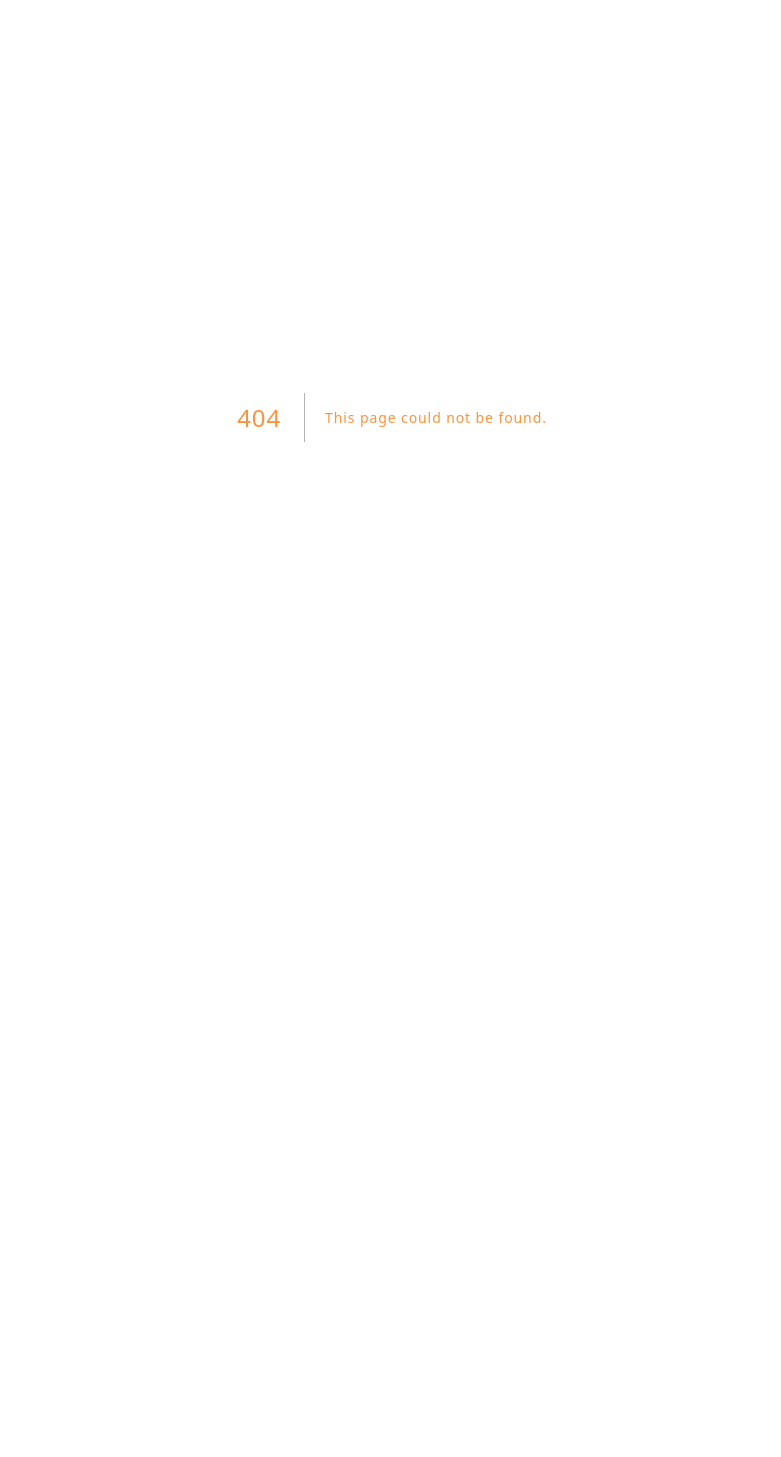
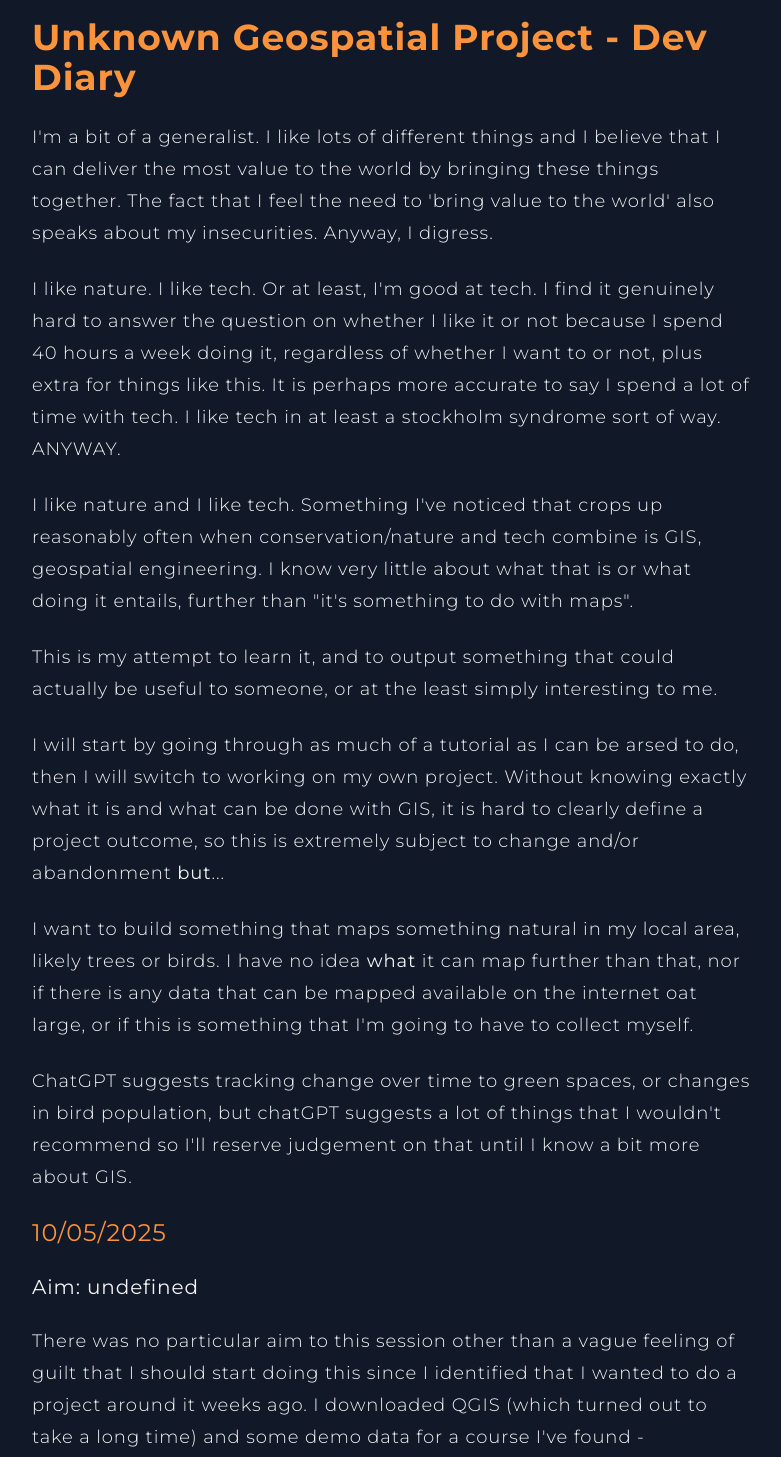
Before and after one commit to magpys/dan-blog, a Next.js app: page /posts/2025-05-geospatial-project-dev-diary in a window 1280 px wide. Before the commit this address had no page. Shown: the part 100-1557 px from the top of the page, without its empty margins (248-1029 px from the left). Before the commit the page ends 941 px from the top, so only its background shows below. Built offline with nearby package versions, Linux system fonts and the light colour scheme.

Commit message:
finish Capoeira dev diary, start geospatial engineering diary

```diff
--- a/app/posts/2025-01-river-and-antler/metadata.ts
+++ b/app/posts/2025-01-river-and-antler/metadata.ts
@@ -1,5 +1,5 @@
 export const metadata = {
   title: "The River and the Antler",
   postDate: new Date("2025-01-29"),
-  tags: ["writing"],
+  tags: ["writing", "nature"],
 };
--- a/app/posts/2025-05-capoeira-derby-dev-diary/page.mdx
+++ b/app/posts/2025-05-capoeira-derby-dev-diary/page.mdx
@@ -4,7 +4,7 @@ import Image from "next/image";
 
 I've begun this project because the old Capoeira website is not optimal, in a number of ways.
 
-First, it has no photos. This sort of thing needs to be 80% photos. Pictures speak a thousand words with these things.
+First, it has no photos. This sort of thing needs to be 80% photos. Pictures speak a thousand words.
 
 Second, the website theme feels out of date, and has subtle bugs that I don't know how to fix. I have no doubt I could
 improve the theme and work out the bugs, but given that it is built using wordpress, I also have no doubt that it would
@@ -251,3 +251,32 @@ It has been shared, and feedback has been received. It's mainly positive. Chris
 but that is all.
 
 Just waiting on Dave being free so that I can deploy it to the correct URL, then we're done!
+
+## 10/05/2025
+
+This dropped off my radar a bit but finally Dave and I were both free to get this thing live. Due to DNS propagation
+causing weird errors it took way longer than it should have, but it is now finally out there.
+
+# Summary
+
+It is out there. Initially I hoped I could have it done within a week. Two and a half months later, it has finally been
+deployed. So a little over the initial estimate. In fairness a lot of it was just getting two very busy people together
+in order to actually deploy the thing, it was functionally complete within about a week of work.
+
+And am I happy with it? Yes I am! We now have a website which:
+
+- Will be easy to update (at least for me)
+- Looks modern
+- Looks friendly and inviting - I think it does a better job of advertising Capoeira in Derby.
+
+Have I learned anything?
+
+First, making basic websites for things is perfectly within my skillset, and what's more, it's actually quite fun!
+
+Second, doing the work alongside a dev diary is good for my mental health. It gives me the illusion of progress when a
+session has been tough, it gives me a record of how long things have taken that I can look back on and it helps me to
+punctuate the end of a session. I sometimes have trouble turning my mind off after working on a side project, this helps
+to gently ease my mind out of it. Also, to be frank the activity of committing to two projects simultaneously on github
+looks good to prospective employers...
+
+Third, I'm bad at estimating. I underestimate everything, always. I already knew this but the evidence is here now.
--- /dev/null
+++ b/app/posts/2025-05-geospatial-project-dev-diary/metadata.ts
@@ -0,0 +1,5 @@
+export const metadata = {
+  title: "Unknown geospatial project - a dev diary",
+  postDate: new Date("2025-05-11"),
+  tags: ["nature", "software-development"],
+};
--- /dev/null
+++ b/app/posts/2025-05-geospatial-project-dev-diary/page.mdx
@@ -0,0 +1,39 @@
+# Unknown Geospatial Project - Dev Diary
+
+I'm a bit of a generalist. I like lots of different things and I believe that I can deliver the most value to the world
+by bringing these things together. The fact that I feel the need to 'bring value to the world' also speaks about my
+insecurities. Anyway, I digress.
+
+I like nature. I like tech. Or at least, I'm good at tech. I find it genuinely hard to answer the question on whether I
+like it or not because I spend 40 hours a week doing it, regardless of whether I want to or not, plus extra for things
+like this. It is perhaps more accurate to say I spend a lot of time with tech. I like tech in at least a stockholm
+syndrome sort of way. ANYWAY.
+
+I like nature and I like tech. Something I've noticed that crops up reasonably often when conservation/nature and tech
+combine is GIS, geospatial engineering. I know very little about what that is or what doing it entails, further than
+"it's something to do with maps".
+
+This is my attempt to learn it, and to output something that could actually be useful to someone, or at the least simply
+interesting to me.
+
+I will start by going through as much of a tutorial as I can be arsed to do, then I will switch to working on my own
+project. Without knowing exactly what it is and what can be done with GIS, it is hard to clearly define a project
+outcome, so this is extremely subject to change and/or abandonment **but**...
+
+I want to build something that maps something natural in my local area, likely trees or birds. I have no idea **what**
+it can map further than that, nor if there is any data that can be mapped available on the internet oat large, or if
+this is something that I'm going to have to collect myself.
+
+ChatGPT suggests tracking change over time to green spaces, or changes in bird population, but chatGPT suggests a lot of
+things that I wouldn't recommend so I'll reserve judgement on that until I know a bit more about GIS.
+
+## 10/05/2025
+
+### Aim: undefined
+
+There was no particular aim to this session other than a vague feeling of guilt that I should start doing this since I
+identified that I wanted to do a project around it weeks ago. I downloaded QGIS (which turned out to take a long time)
+and some demo data for a course I've found - https://courses.spatialthoughts.com/introduction-to-qgis.html - and left it
+there.
+
+It **was** a Saturday night, to be fair to me.
```
